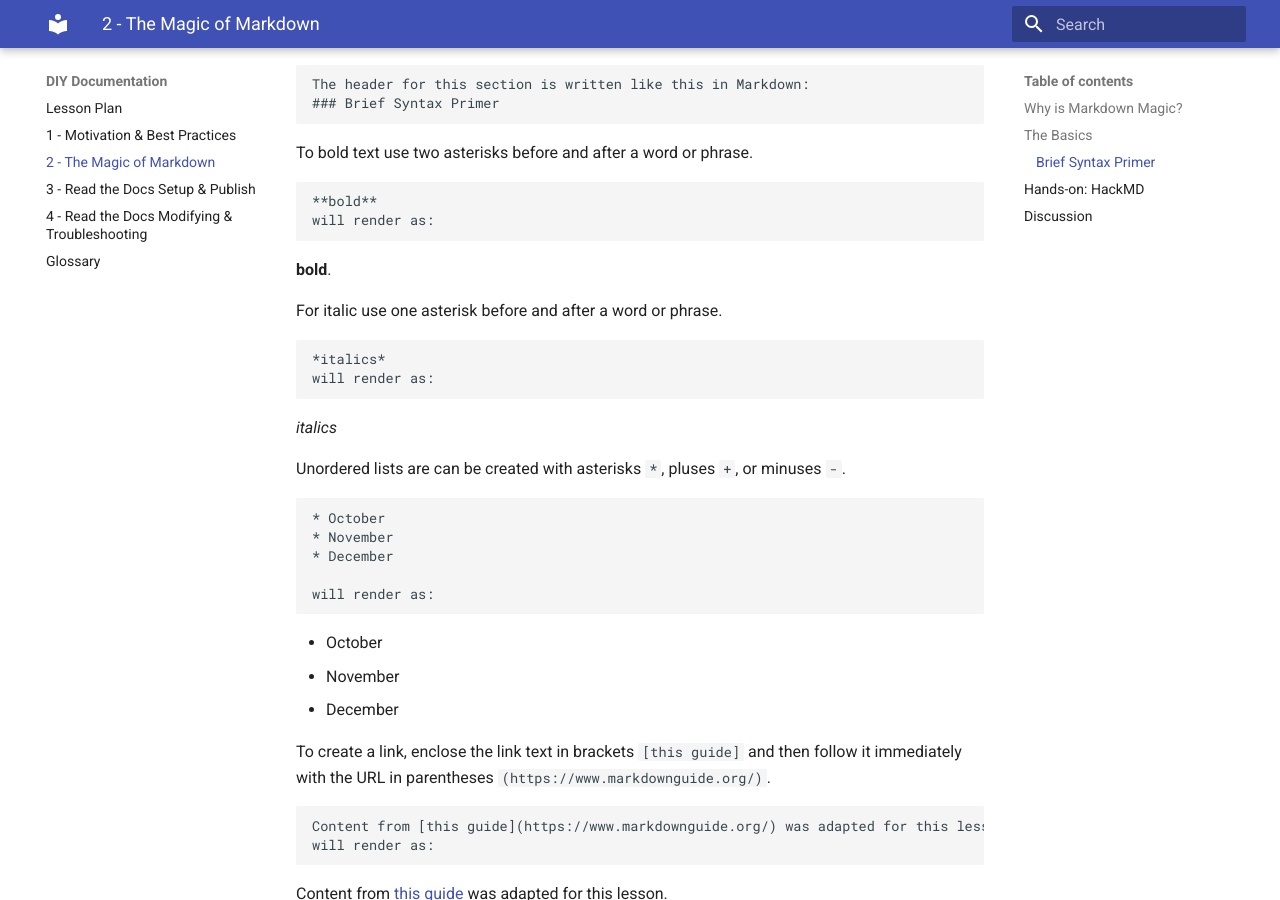
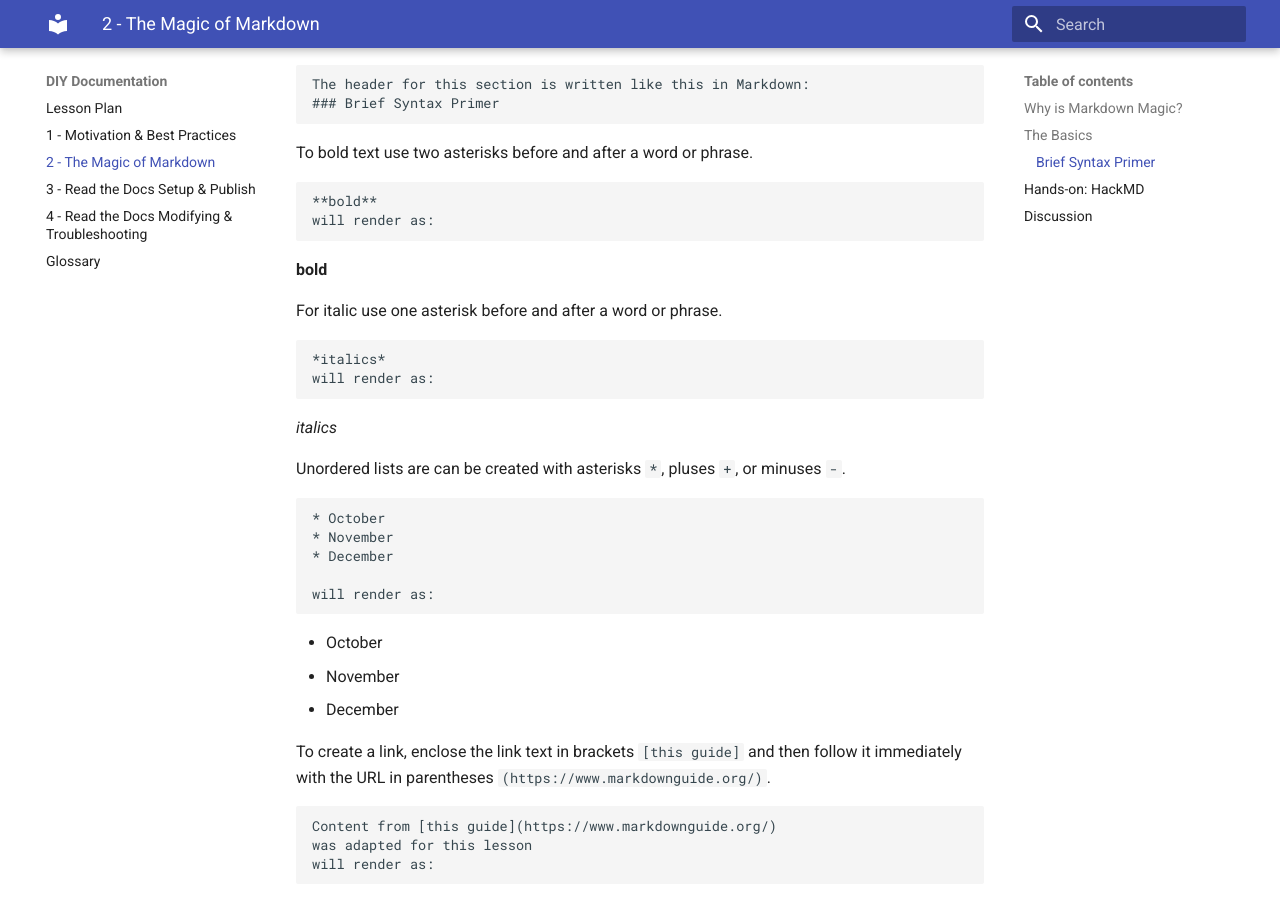
Before and after one commit to rchampieux/diy-documentation, an MkDocs documentation site: the page built from docs/lesson2.md, in a window 1280 px wide and 900 px high, scrolled down 1169 px. Built offline with MkDocs 1.6.1 and Material for MkDocs 9.7.7, drawn with Linux system fonts in a browser that asks for light colours; old or Windows-style settings are respelled for this version of MkDocs.

````diff
--- a/docs/lesson2.md
+++ b/docs/lesson2.md
@@ -3,16 +3,13 @@
 ![Markdown Logo](images/markdown.png)
 
 > Markdown is a light-weight markup language that uses a simple, unobtrusive syntax to add formatting, such as headings and italics, to plain text documents.  It can be easily converted to many output formats, most notably HTML.
-
 ## Why is Markdown Magic?
 - It makes writing for the web easy and fun!  There are many free applications that create website content from markdown files, like Read the Docs.
 - Unlike HTML, it's easy to read even when you're looking at a raw file.
 - There's a gentle learning curve and lots of [online documentation](https://github.com/adam-p/markdown-here/wiki/Markdown-Cheatsheet).
 - Many use cases:  websites, [documents](https://ulysses.app/), [slides](https://github.com/gnab/remark), [books](https://leanpub.com), and more!
-
 ## The Basics
 You can create Markdown files using a text editor.  The file should have an .md or .markdown extension.  You can also use a dedicated Markdown application, like [HackMD](https://hackmd.io/).
-
 ### Brief Syntax Primer
 To create headings, add hash signs (e.g. # The Magic of Markdown) in front of a word or phrase.  Use 1 hash sign `#` for level 1 headings, use 2 hash signs `##` for level two headings, and so on.
 ```
@@ -25,7 +22,7 @@ To bold text use two asterisks before and after a word or phrase.
 **bold**
 will render as:
 ```
-**bold**.
+**bold**
 
 For italic use one asterisk before and after a word or phrase.
 ```
@@ -48,7 +45,8 @@ will render as:
 
 To create a link, enclose the link text in brackets `[this guide]` and then follow it immediately with the URL in parentheses `(https://www.markdownguide.org/)`.
 ```
-Content from [this guide](https://www.markdownguide.org/) was adapted for this lesson
+Content from [this guide](https://www.markdownguide.org/)
+was adapted for this lesson
 will render as:
 ```
 Content from [this guide](https://www.markdownguide.org/) was adapted for this lesson.
````
